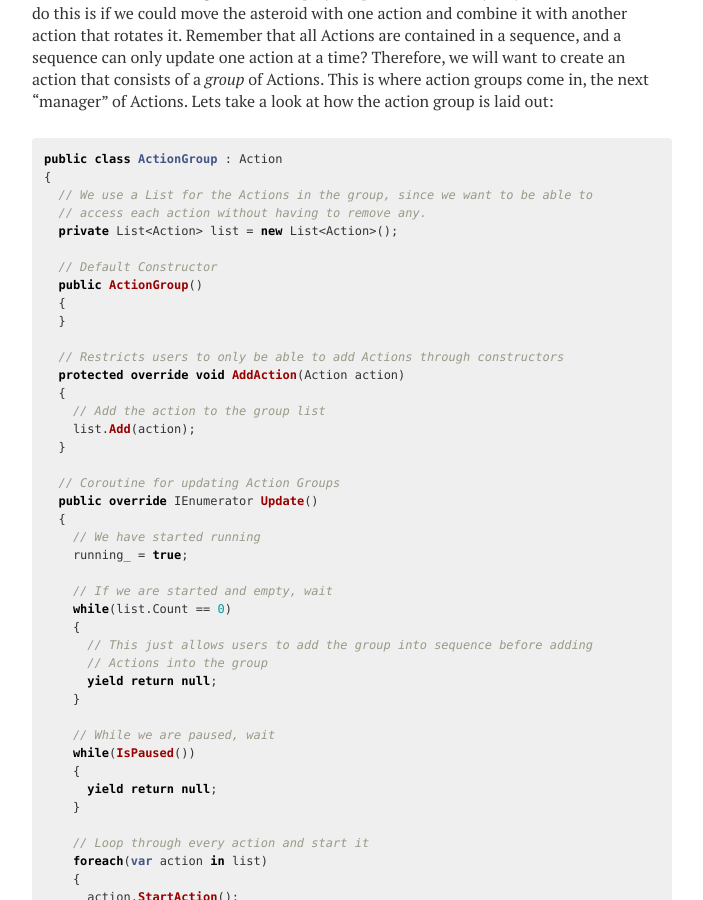
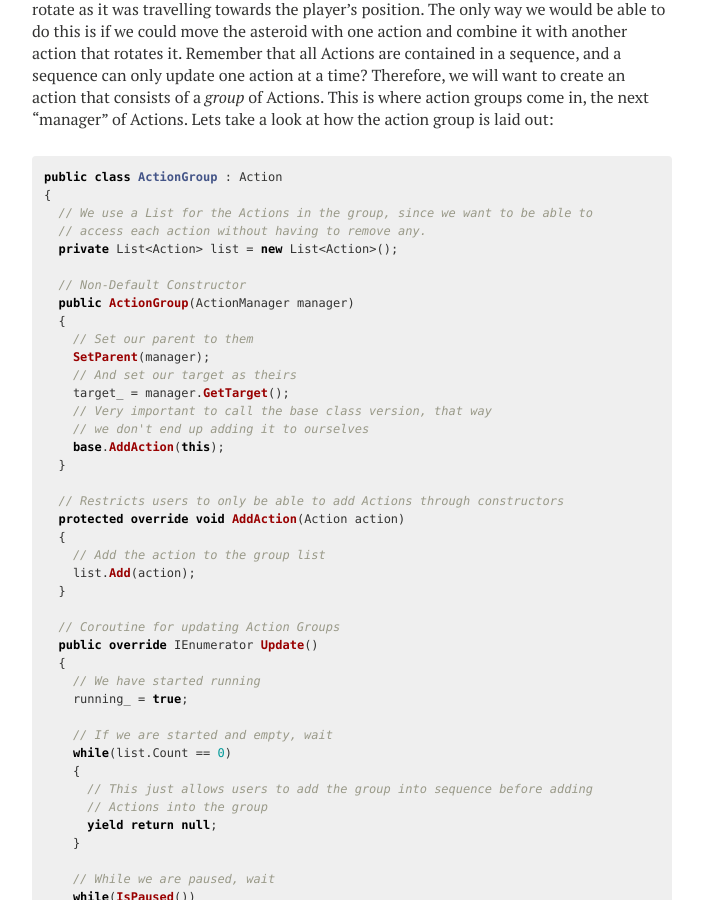
Before and after one commit to joshualouderback/joshualouderback.github.io, a Jekyll site: the page built from _posts/2016-01-29-ActionManagement.md, in a window 1280 px wide and 900 px high, scrolled down 3793 px. Shown: the whole window, without its empty margins (288-991 px from the left). Built offline with Jekyll 4.4.1, drawn with Linux system fonts in a browser that asks for light colours; nearby versions of some CDN libraries; some of the changed text lies outside the part shown.

Commit message:
Fixing Type

```diff
--- a/_posts/2016-01-29-ActionManagement.md
+++ b/_posts/2016-01-29-ActionManagement.md
@@ -79,8 +79,9 @@ public class ActionSequence : Action
     SetParent(manager);
     // And set our target as theirs
     target_ = manager.GetTarget();
-    // Add ourselves to them
-    AddAction(this);
+    // Very important to call the base class version, that way
+    // we don't end up adding it to ourselves
+    base.AddAction(this);
   }
 
   // Constructor binding the sequence to a game object
@@ -170,9 +171,16 @@ public class ActionGroup : Action
   // access each action without having to remove any.
   private List<Action> list = new List<Action>();
 
-  // Default Constructor
-  public ActionGroup()
+  // Non-Default Constructor
+  public ActionGroup(ActionManager manager)
   {
+    // Set our parent to them
+    SetParent(manager);
+    // And set our target as theirs
+    target_ = manager.GetTarget();
+    // Very important to call the base class version, that way
+    // we don't end up adding it to ourselves
+    base.AddAction(this);
   }
 
   // Restricts users to only be able to add Actions through constructors
```
